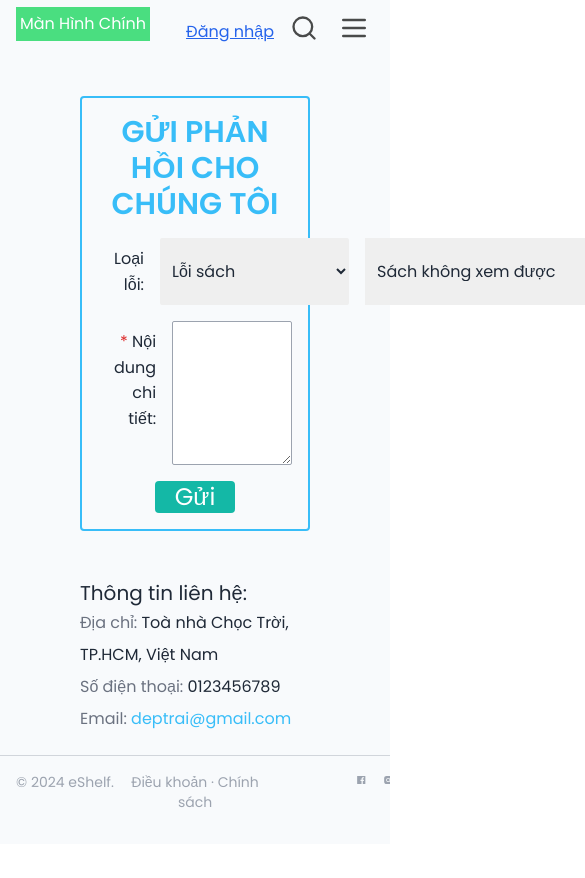
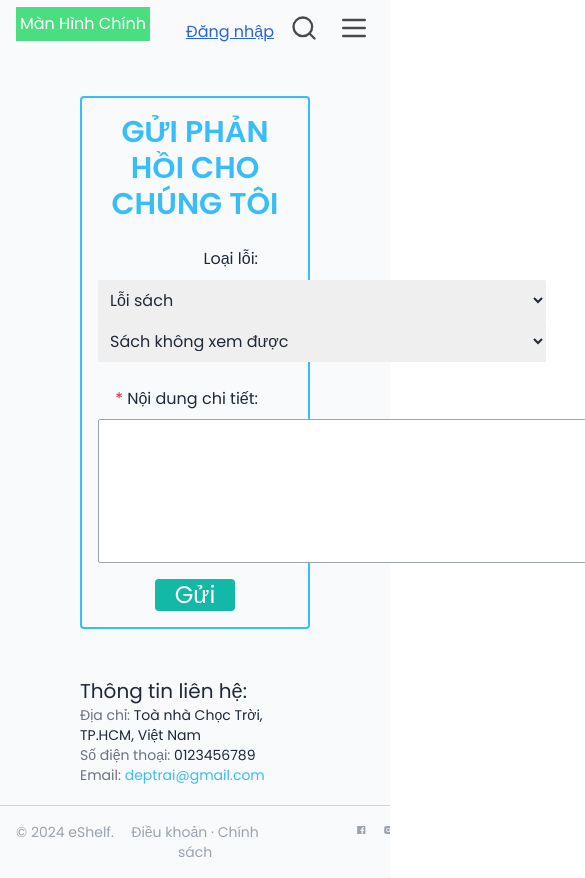
Before and after one commit to levanvux/eShelf, a React (Vite) app: page /feedback in a window 390 px wide. Shown: the top 878 px of the page, 585 px wide, since content can reach past the window. Before the commit the page ends 844 px from the top, so only its background shows below. Built offline with nearby package versions, Linux system fonts and the light colour scheme.

Commit message:
ui: add responsive for pages

```diff
--- a/src/pages/BookDetail.jsx
+++ b/src/pages/BookDetail.jsx
@@ -29,7 +29,7 @@ const BookDetail = () => {
         </p>
         <div className="mb-20">
           <img
-            className="float-left mr-8 h-96 w-64 rounded-sm object-cover drop-shadow-[0_0.2rem_0.2rem_rgba(0,0,0,0.5)]"
+            className="float-left mr-8 h-96 w-64 rounded-sm object-cover drop-shadow-[0_0.2rem_0.2rem_rgba(0,0,0,0.5)] mb-1"
             src={book.coverUrl}
             alt=""
           />
@@ -112,7 +112,7 @@ const BookDetail = () => {
           </div>
           <div className="flex gap-2">
             <button
-              className="flex gap-1 rounded bg-sky-400 px-5 py-2 text-white hover:bg-sky-300"
+              className="flex gap-1 rounded bg-sky-400 px-5 py-2 text-white hover:bg-sky-300 text-sm md:text-base"
               onClick={() =>
                 navigate(`/reading/${book.isbn}`, { state: book.pdfUrl })
               }
@@ -120,12 +120,12 @@ const BookDetail = () => {
               <Play />
               Đọc sách
             </button>
-            <button className="flex gap-1 rounded border border-gray-300 px-5 py-2 text-gray-600 hover:border-sky-400">
+            <button className="flex gap-1 rounded border border-gray-300 px-5 py-2 text-gray-600 hover:border-sky-400 text-sm md:text-base">
               <Download />
               Tải xuống
             </button>
             <p
-              className="cursor-pointer py-2 text-amber-400 underline hover:text-amber-500"
+              className="cursor-pointer py-2 text-amber-400 underline hover:text-amber-500 text-sm md:text-base"
               onClick={() => navigate("/feedback")}
             >
               Báo cáo lỗi?
--- a/src/pages/Donate.jsx
+++ b/src/pages/Donate.jsx
@@ -27,7 +27,7 @@ const Donate = () => {
     }
   };
   return (
-    <div className="relative mx-0 mb-4 mt-2 py-6 text-xs shadow-md md:px-20 md:py-12 md:text-sm lg:mx-32 lg:text-base">
+    <div className="relative mx-0 mb-4 mt-2 text-xs shadow-md md:px-20 md:py-12 md:text-sm lg:mx-32 lg:text-base">
       <p className="mb-3 ml-3 text-lg font-semibold text-gray-800 md:ml-0 lg:text-2xl">
         Ủng hộ cho eShelf
       </p>
--- a/src/pages/Feedback.jsx
+++ b/src/pages/Feedback.jsx
@@ -8,7 +8,7 @@ const Feedback = () => {
         <p className="text-center text-3xl font-semibold text-sky-400">
           GỬI PHẢN HỒI CHO CHÚNG TÔI
         </p>
-        <div className="flex">
+        <div className="flex flex-col md:flex-row">
           <label className="w-44 px-4 py-2 text-right">Loại lỗi:</label>
           <select
             value={errorType}
@@ -44,7 +44,7 @@ const Feedback = () => {
             ""
           )}
         </div>
-        <div className="flex">
+        <div className="flex flex-col md:flex-row">
           <label className="w-44 px-4 py-2 text-right">
             <span className="text-red-600">* </span>Nội dung chi tiết:{" "}
           </label>
@@ -73,14 +73,14 @@ const Feedback = () => {
       </div>
       <div className="mx-20 mb-5 leading-8 text-gray-800">
         <p className="text-bold text-xl">Thông tin liên hệ:</p>
-        <p>
+        <p className="text-sm">
           <span className="text-gray-500">Địa chỉ:</span> Toà nhà Chọc Trời,
           TP.HCM, Việt Nam
         </p>
-        <p>
+        <p className="text-sm">
           <span className="text-gray-500">Số điện thoại:</span> 0123456789
         </p>
-        <p className="text-gray-500">
+        <p className="text-gray-500 text-sm">
           Email:{" "}
           <span className="cursor-pointer text-sky-400 hover:underline">
             deptrai@gmail.com
```
